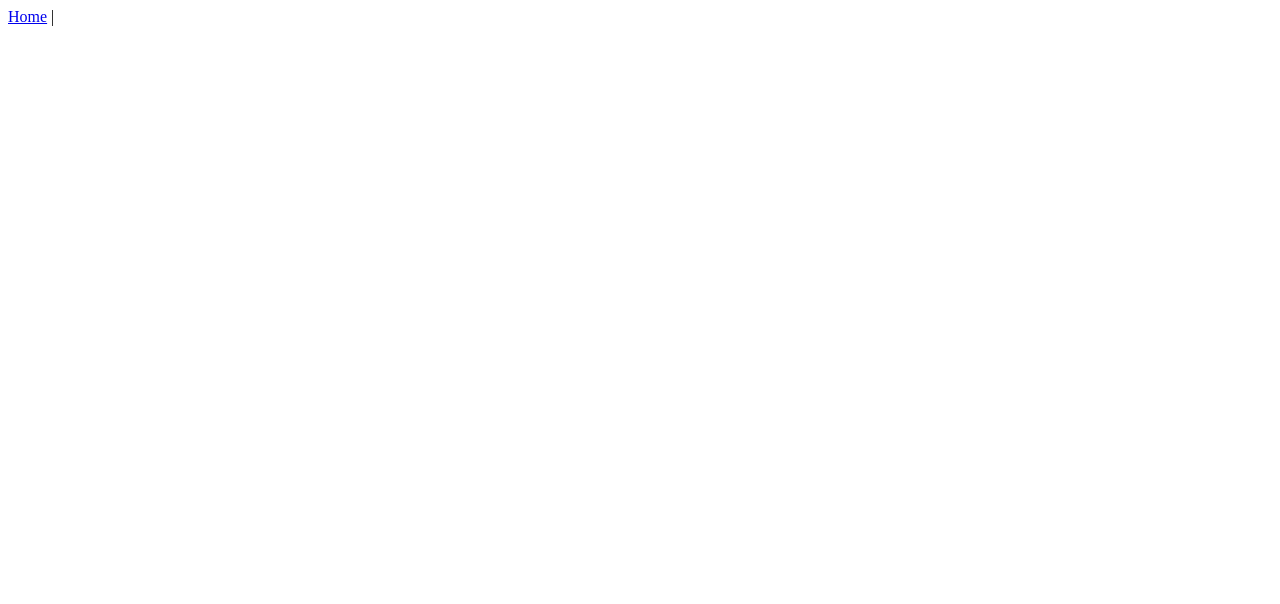
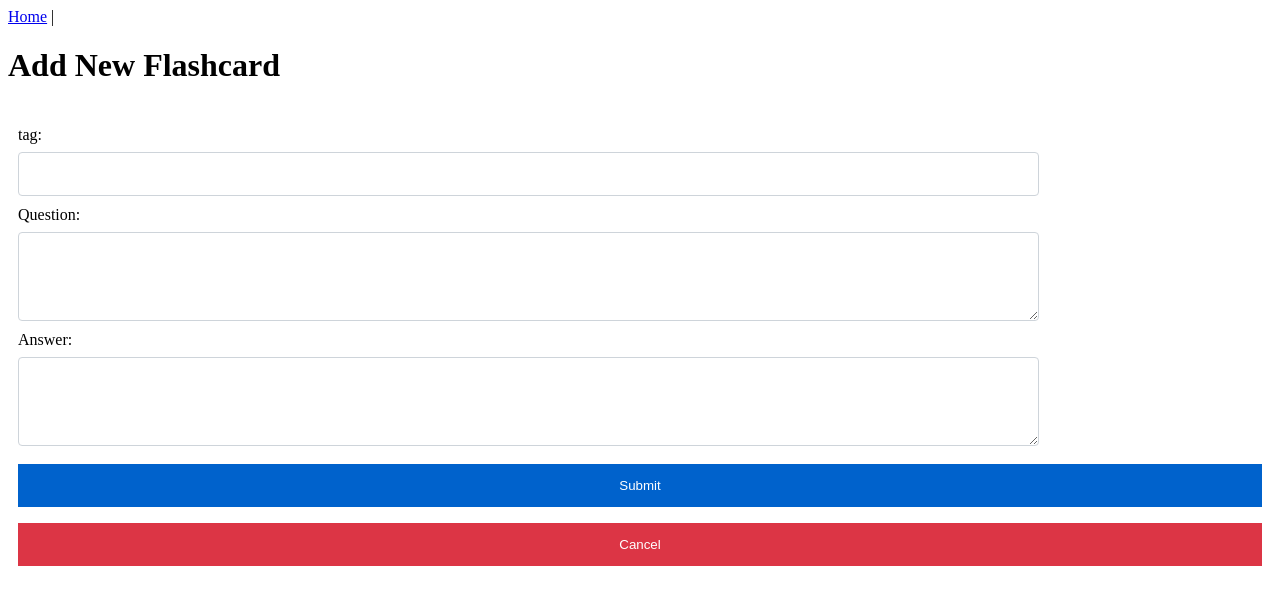
Before and after one commit to vidya1783/FlashCard-StudyApp, a Vue app in the folder vue/: page /flashcard in a window 1280 px wide. Shown: the top 604 px of the page. Built offline with nearby package versions, Linux system fonts and the light colour scheme.

Commit message:
AddFlashcard displayed

```diff
--- a/vue/src/App.vue
+++ b/vue/src/App.vue
@@ -3,6 +3,7 @@
     <div id="nav">
       <router-link v-bind:to="{ name: 'home' }">Home</router-link>&nbsp;|&nbsp;
       <router-link v-bind:to="{ name: 'logout' }" v-if="$store.state.token != ''">Logout</router-link>
+
     </div>
     <router-view />
   </div>
--- a/vue/src/components/FlashcardForm.vue
+++ b/vue/src/components/FlashcardForm.vue
@@ -1,20 +1,32 @@
 <template>
- <form v-on:submit.prevent="submitForm" class="flashcard-form">
-  <div class="flashcard-form">
-     <label for="creatorID">CreatorID:</label>
-      <input id="creatorID" type="number" class="form-control" v-model="card.creatorID" autocomplete="off" />
+
+ <div>
+
+ <form v-on:submit.prevent="submitForm" class="flashcardForm">
+  <div class="form-group">
+  <!--   <label for="creatorID">CreatorID:</label>
+      <input id="creatorID" type="number" class="form-control" v-model="card.creatorID" autocomplete="off" />-->
+    </div>
+    <div class="form-group">
+      <label for="tag">tag:</label>
+      <input id="tag" class="form-control" v-model="flashcard.tag" />
     </div>
     <div class="form-group">
       <label for="question">Question:</label>
-      <textarea id="question" class="form-control" v-model="card.question"></textarea>
+      <textarea id="question" class="form-control" v-model="flashcard.question"></textarea>
     </div>
      <div class="form-group">
       <label for="answer">Answer:</label>
-      <textarea id="answer" class="form-control" v-model="card.answer"></textarea>
+      <textarea id="answer" class="form-control" v-model="flashcard.answer"></textarea>
     </div>
    <button class="btn btn-submit">Submit</button>
+   <button class="btn btn-cancel" v-on:click.prevent="cancelForm" type="cancel">Cancel</button>
   </form>
+
+  </div>
+
 </template>
+
 <script>
 
 import FlashcardService from  '@/services/FlashcardService';
@@ -29,16 +41,17 @@ props:{
 data(){
   return {
       flashcard: {
-       creatorID: " ",
-        question: " ",
-        answer: " ",
+       creatorID: "",
+        question: "",
+        answer: "",
+        tag: []
       }
     }
   },
 methods: {
-    submitForm() {
+   submitForm() {
       const newFlashcard = {
-        creatorID: this.flashcard.creatorID,
+        //creatorID: this.flashcard.creatorID,
         question: this.flashcard.question,
         answer: this.flashcard.answer,
       };
@@ -56,4 +69,48 @@ methods: {
   }
 </script>
 <style>
+.flashcardForm {
+  padding: 10px;
+  margin-bottom: 10px;
+}
+.form-group {
+  margin-bottom: 10px;
+  margin-top: 10px;
+}
+label {
+  display: inline-block;
+  margin-bottom: 0.5rem;
+}
+.form-control {
+  display: block;
+  width: 80%;
+  height: 30px;
+  padding: 0.375rem 0.75rem;
+  font-size: 1rem;
+  font-weight: 400;
+  line-height: 1.5;
+  color: #495057;
+  border: 1px solid #ced4da;
+  border-radius: 0.25rem;
+}
+textarea.form-control {
+  height: 75px;
+  font-family: Arial, Helvetica, sans-serif;
+}
+select.form-control {
+  width: 20%;
+  display: inline-block;
+  margin: 10px 20px 10px 10px;
+}
+.btn-submit {
+  color: #fff;
+  background-color: #0062cc;
+  border-color: #005cbf;
+}
+.btn-cancel {
+  color: #fff;
+  background-color: #dc3545;
+  border-color: #dc3545;
+}
+
 </style>
--- a/vue/src/router/index.js
+++ b/vue/src/router/index.js
@@ -52,7 +52,7 @@ const router = new Router({
       }
     },
     {
-      path: "/flashcard/add-flashcard",
+      path: "/flashcard",
       name: "addFlashcard",
       component: AddFlashcard,
       meta: {
--- a/vue/src/services/FlashcardService.js
+++ b/vue/src/services/FlashcardService.js
@@ -1,9 +1,12 @@
 import axios from 'axios';
+
 const http = axios.create({
     baseURL: "http://localhost:8080"
 });
 export default{
+
     addFlashcard(flashcard){
         return http.post(  `/flashcard`, flashcard);
     }
+
 }
```
Also changed, not shown: vue/src/views/AddFlashcard.vue (+6 -3 lines).
